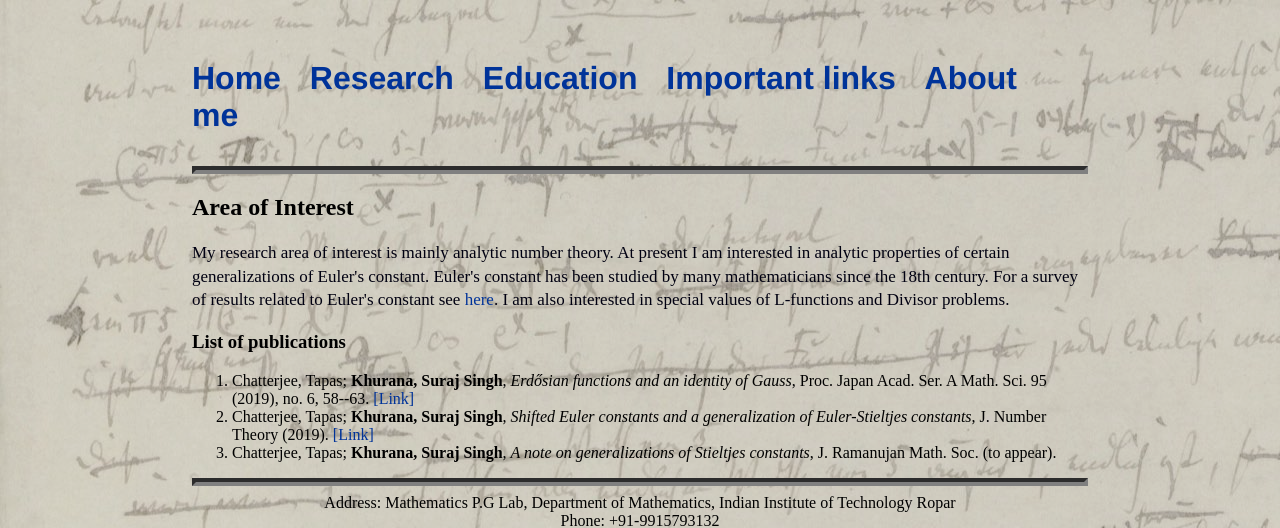
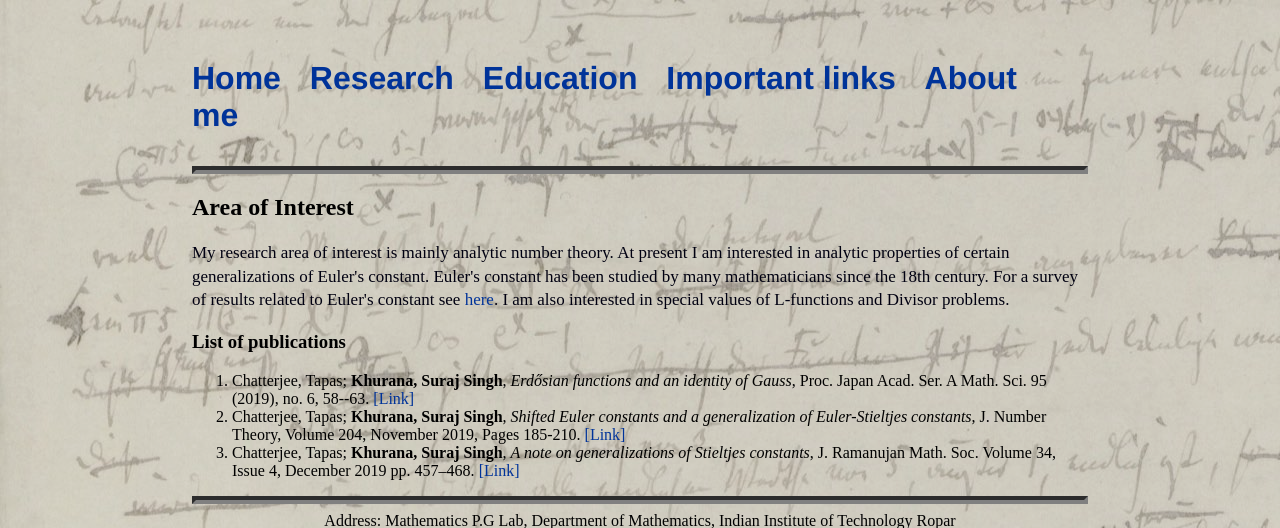
Before and after one commit to Suraj-Singh-Khurana/Suraj-Singh-Khurana.github.io, a Jekyll site: the page built from research/index.html, in a window 1280 px wide, cut to the strip 0-528 px from the top of the page. Built offline with Jekyll 4.4.1, drawn with Linux system fonts in a browser that asks for light colours.

Commit message:
Update index.html

```diff
--- a/research/index.html
+++ b/research/index.html
@@ -16,10 +16,12 @@ title: Suraj Singh, Research Scholar
 	<a href="https://projecteuclid.org/euclid.pja/1559268171">
 		[Link]</a>  </li>
   <li>Chatterjee, Tapas; <b>Khurana, Suraj Singh</b>, <i>Shifted Euler constants and a generalization of Euler-Stieltjes constants</i>,
- J. Number Theory (2019).
-	<a href="https://authors.elsevier.com/c/1ZRmN,WUAz6ue">
+ J. Number Theory, Volume 204, November 2019, Pages 185-210.
+	<a href="https://www.sciencedirect.com/science/article/pii/S0022314X19301416">
 		[Link]</a>  </li>
   <li>Chatterjee, Tapas; <b>Khurana, Suraj Singh</b>, <i>A note on generalizations of Stieltjes constants</i>,
- J. Ramanujan Math. Soc. (to appear). </li>
+ J. Ramanujan Math. Soc. Volume 34, Issue 4, December 2019  pp. 457–468.
+		<a href="http://www.mathjournals.org/jrms/2019-034-004/2019-034-004-010.html">
+		[Link]</a> </li>
 </ol>
 </div><!-- /.blurb -->
```
